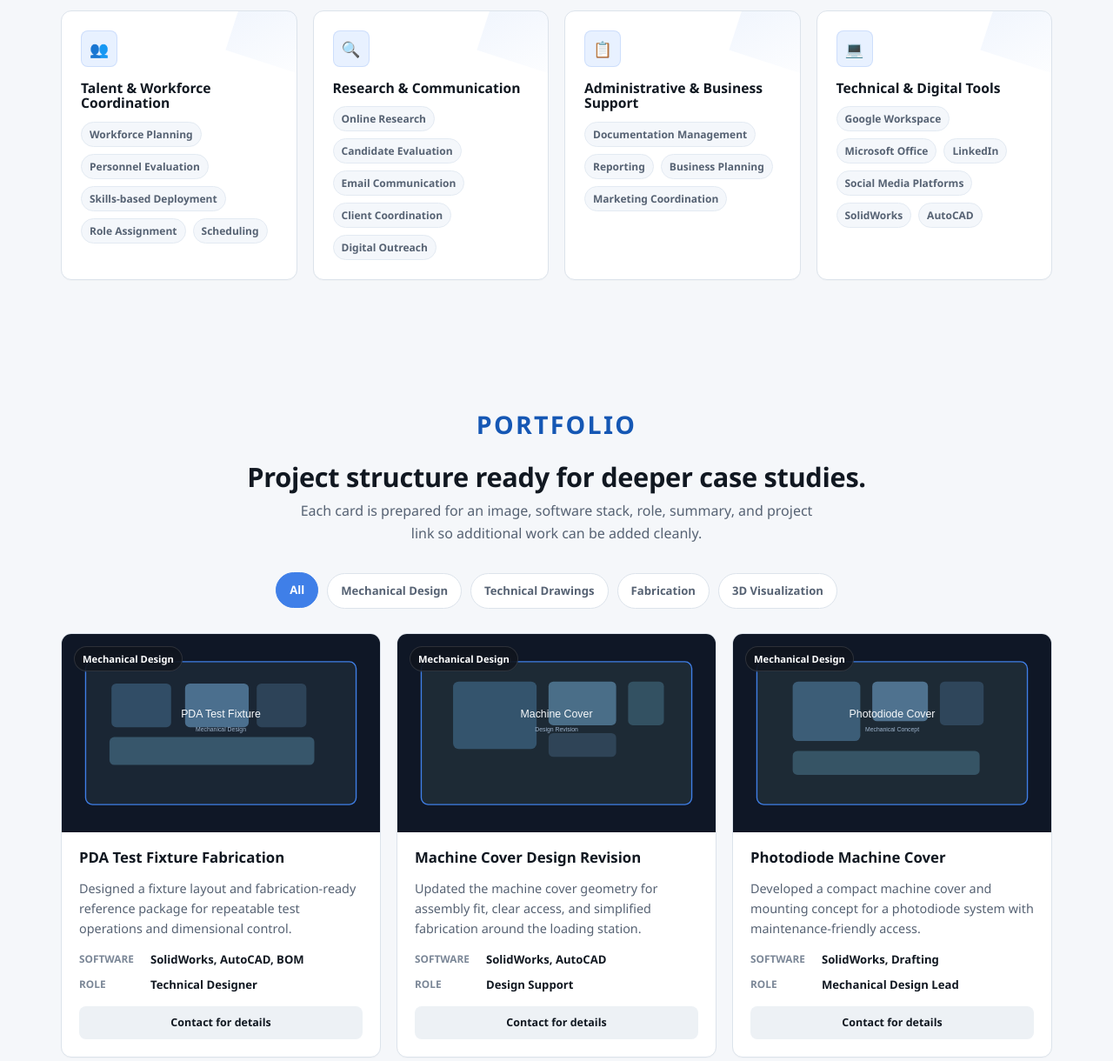
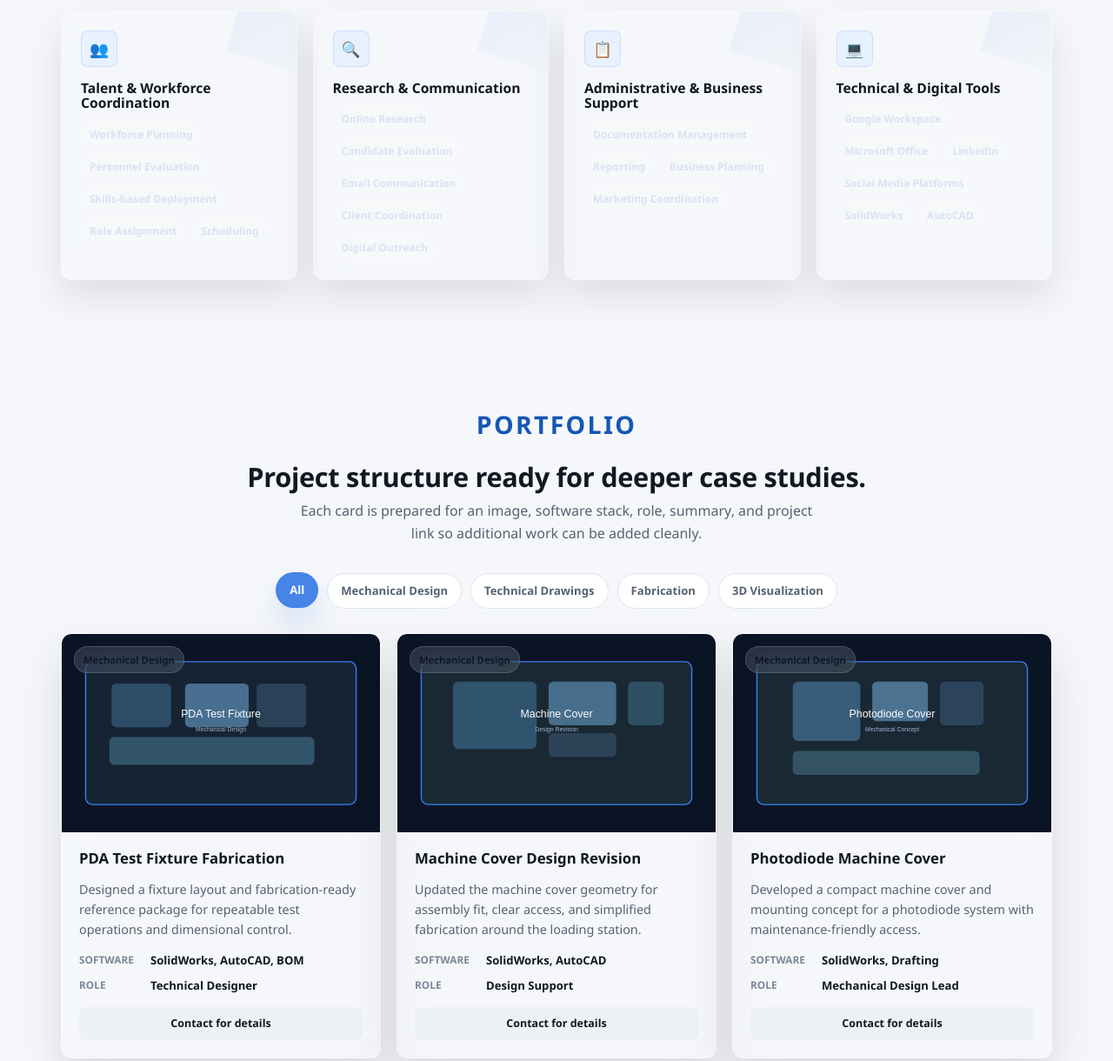
Before and after one commit to Cofleat/V.Padilla-Portfolio, a plain HTML site: page index.html in a window 1280 px wide. Shown: the part 3700-4920 px from the top of the page at 87% size. Drawn offline with Linux system fonts and the light colour scheme; files whose address does not match are found by name.

Commit message:
Revision1.1A1

```diff
--- a/assets/css/styles.css
+++ b/assets/css/styles.css
@@ -749,10 +749,12 @@ section {
 .project-card,
 .contact-card,
 .footer-panel {
-  background: var(--surface);
-  border: 1px solid var(--line);
+  background: rgba(255, 255, 255, 0.06);
+  border: 1px solid rgba(255, 255, 255, 0.12);
   border-radius: var(--radius-lg);
-  box-shadow: 0 1px 0 rgba(17, 24, 33, 0.02);
+  box-shadow: 0 20px 45px rgba(0, 0, 0, 0.10);
+  backdrop-filter: blur(18px);
+  transition: background 0.25s, border-color 0.25s, box-shadow 0.25s, transform 0.25s;
 }
 
 .education-card {
@@ -788,7 +790,7 @@ section {
   overflow: hidden;
   padding: 22px;
   position: relative;
-  transition: border-color 0.2s, box-shadow 0.2s, transform 0.2s;
+  transition: border-color 0.25s, box-shadow 0.25s, transform 0.25s, background 0.25s;
 }
 
 .skill-card:hover,
@@ -796,9 +798,10 @@ section {
 .service-card:hover,
 .project-card:hover,
 .cert-card:hover {
-  border-color: rgba(63, 127, 232, 0.32);
-  box-shadow: var(--shadow-soft);
-  transform: translateY(-4px);
+  border-color: rgba(63, 127, 232, 0.38);
+  background: rgba(255, 255, 255, 0.14);
+  box-shadow: 0 26px 60px rgba(63, 127, 232, 0.18);
+  transform: translateY(-6px);
 }
 
 .skill-card::after,
@@ -854,14 +857,23 @@ section {
 }
 
 .tag {
-  background: #f4f7fb;
-  border: 1px solid #e3eaf2;
+  background: rgba(255, 255, 255, 0.08);
+  border: 1px solid rgba(255, 255, 255, 0.14);
   border-radius: 999px;
-  color: var(--ink-soft);
+  color: #d9e2f1;
   font-size: 0.75rem;
   font-weight: 800;
   line-height: 1.25;
   padding: 6px 9px;
+  transition: transform 0.2s, background 0.2s, border-color 0.2s, box-shadow 0.2s;
+  backdrop-filter: blur(12px);
+}
+
+.tag:hover {
+  background: rgba(255, 255, 255, 0.16);
+  border-color: rgba(255, 255, 255, 0.22);
+  transform: translateY(-1px);
+  box-shadow: 0 10px 20px rgba(0, 0, 0, 0.12);
 }
 
 .section-dark .skill-card,
@@ -906,10 +918,11 @@ section {
 
 .filter-btn:hover,
 .filter-btn.active {
-  background: var(--accent);
-  border-color: var(--accent);
+  background: rgba(63, 127, 232, 0.96);
+  border-color: rgba(63, 127, 232, 0.96);
   color: #ffffff;
   transform: translateY(-1px);
+  box-shadow: 0 16px 28px rgba(63, 127, 232, 0.16);
 }
 
 .portfolio-grid {
@@ -920,42 +933,61 @@ section {
   display: flex;
   flex-direction: column;
   overflow: hidden;
-  transition: border-color 0.2s, box-shadow 0.2s, transform 0.2s;
+  border: 1px solid rgba(255, 255, 255, 0.14);
+  background: rgba(255, 255, 255, 0.05);
+  box-shadow: 0 24px 54px rgba(0, 0, 0, 0.12);
+  transition: border-color 0.25s, box-shadow 0.25s, transform 0.25s, background 0.25s;
 }
 
 .project-card[hidden] {
   display: none;
 }
 
+.project-card:hover {
+  transform: translateY(-6px);
+  background: rgba(255, 255, 255, 0.14);
+  box-shadow: 0 36px 86px rgba(63, 127, 232, 0.2);
+}
+
 .project-media {
-  background: var(--surface-2);
+  background: rgba(255, 255, 255, 0.06);
   overflow: hidden;
   position: relative;
+  border-bottom: 1px solid rgba(255, 255, 255, 0.12);
+  backdrop-filter: blur(10px);
 }
 
 .project-media img {
   aspect-ratio: 16 / 10;
   object-fit: cover;
-  transition: transform 0.35s;
+  transition: transform 0.35s ease, filter 0.35s ease;
   width: 100%;
+  filter: saturate(1.05) contrast(1.03);
 }
 
 .project-card:hover .project-media img {
-  transform: scale(1.04);
+  transform: scale(1.05);
+  filter: saturate(1.1) contrast(1.08);
 }
 
 .project-category {
-  background: rgba(16, 20, 27, 0.78);
-  border: 1px solid rgba(255, 255, 255, 0.12);
+  background: rgba(255, 255, 255, 0.12);
+  border: 1px solid rgba(255, 255, 255, 0.16);
   border-radius: 999px;
-  color: #ffffff;
+  color: #0f172a;
   font-size: 0.7rem;
   font-weight: 900;
   left: 14px;
-  padding: 5px 9px;
+  padding: 6px 10px;
   position: absolute;
   top: 14px;
-  backdrop-filter: blur(10px);
+  backdrop-filter: blur(12px);
+  transition: background 0.25s, transform 0.25s;
+}
+
+.project-card:hover .project-category {
+  background: rgba(255, 255, 255, 0.22);
+  transform: translateY(-2px);
 }
 
 .project-body {
@@ -1007,7 +1039,18 @@ section {
   display: grid;
   gap: 15px;
   padding: 20px;
-  transition: border-color 0.2s, box-shadow 0.2s, transform 0.2s;
+  background: rgba(255, 255, 255, 0.07);
+  border: 1px solid rgba(255, 255, 255, 0.12);
+  box-shadow: 0 20px 40px rgba(0, 0, 0, 0.08);
+  backdrop-filter: blur(16px);
+  transition: border-color 0.25s, box-shadow 0.25s, transform 0.25s, background 0.25s;
+}
+
+.cert-card:hover {
+  border-color: rgba(63, 127, 232, 0.32);
+  background: rgba(255, 255, 255, 0.18);
+  box-shadow: 0 30px 70px rgba(63, 127, 232, 0.16);
+  transform: translateY(-5px);
 }
 
 .cert-top {
--- a/assets/js/main.js
+++ b/assets/js/main.js
@@ -254,6 +254,19 @@ function renderSkillCard(item, className) {
   `;
 }
 
+function renderProjectImage(src, alt) {
+  if (/\.svg$/i.test(src)) {
+    return `
+      <picture>
+        <source srcset="${src}" type="image/svg+xml">
+        <img src="${src.replace(/\.svg$/i, ".png")}" alt="${alt}" loading="lazy">
+      </picture>
+    `;
+  }
+
+  return `<img src="${src}" alt="${alt}" loading="lazy">`;
+}
+
 function renderContent() {
   document.getElementById("skills-grid").innerHTML = siteData.skills
     .map((item) => renderSkillCard(item, "skill-card"))
@@ -284,7 +297,7 @@ function renderContent() {
     .map((item) => `
       <article class="project-card reveal" data-category="${item.category}">
         <div class="project-media">
-          <img src="${item.image}" alt="${item.name}" loading="lazy">
+          ${renderProjectImage(item.image, item.name)}
           <span class="project-category">${item.label}</span>
         </div>
         <div class="project-body">
```
Also changed, not shown: 2 other files.
